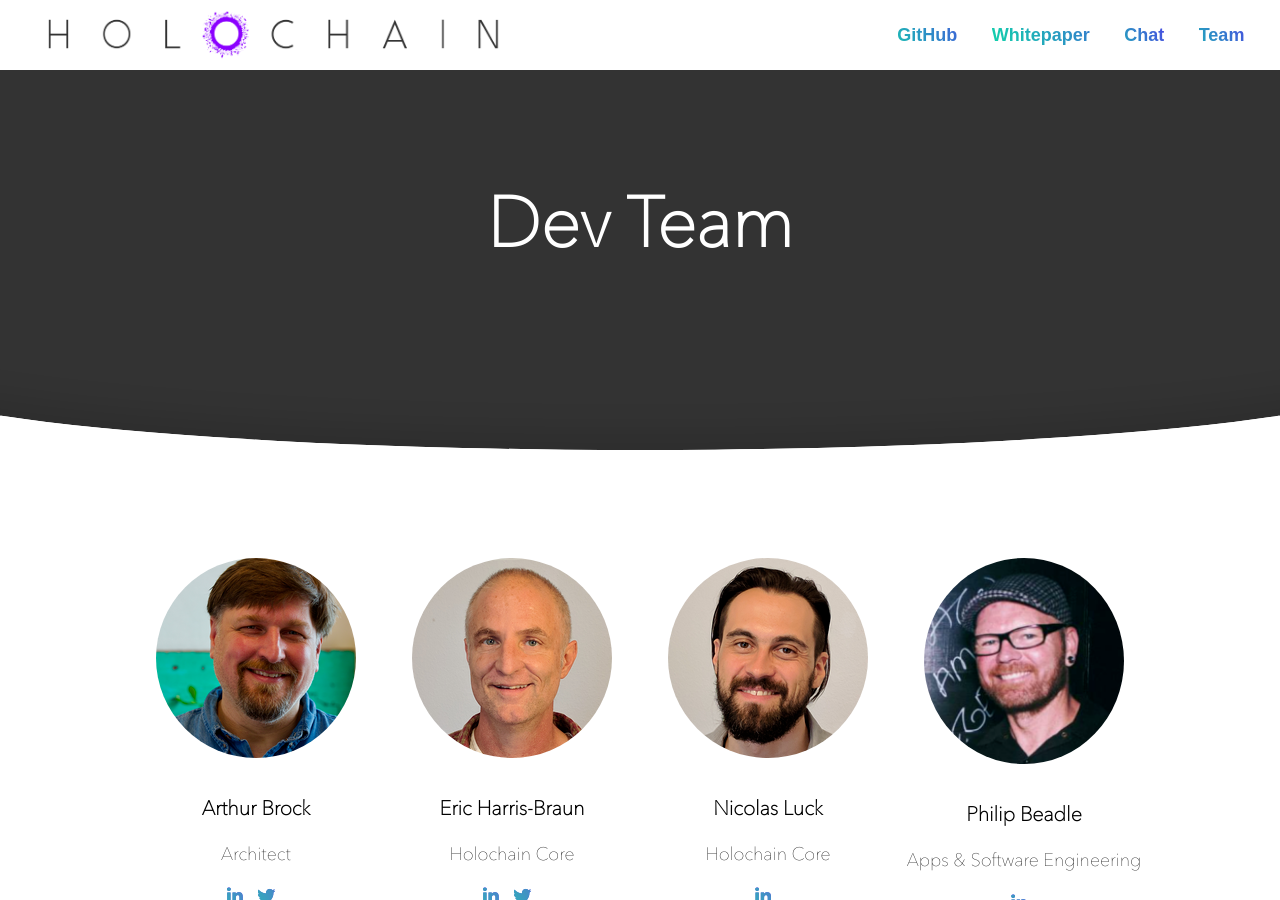
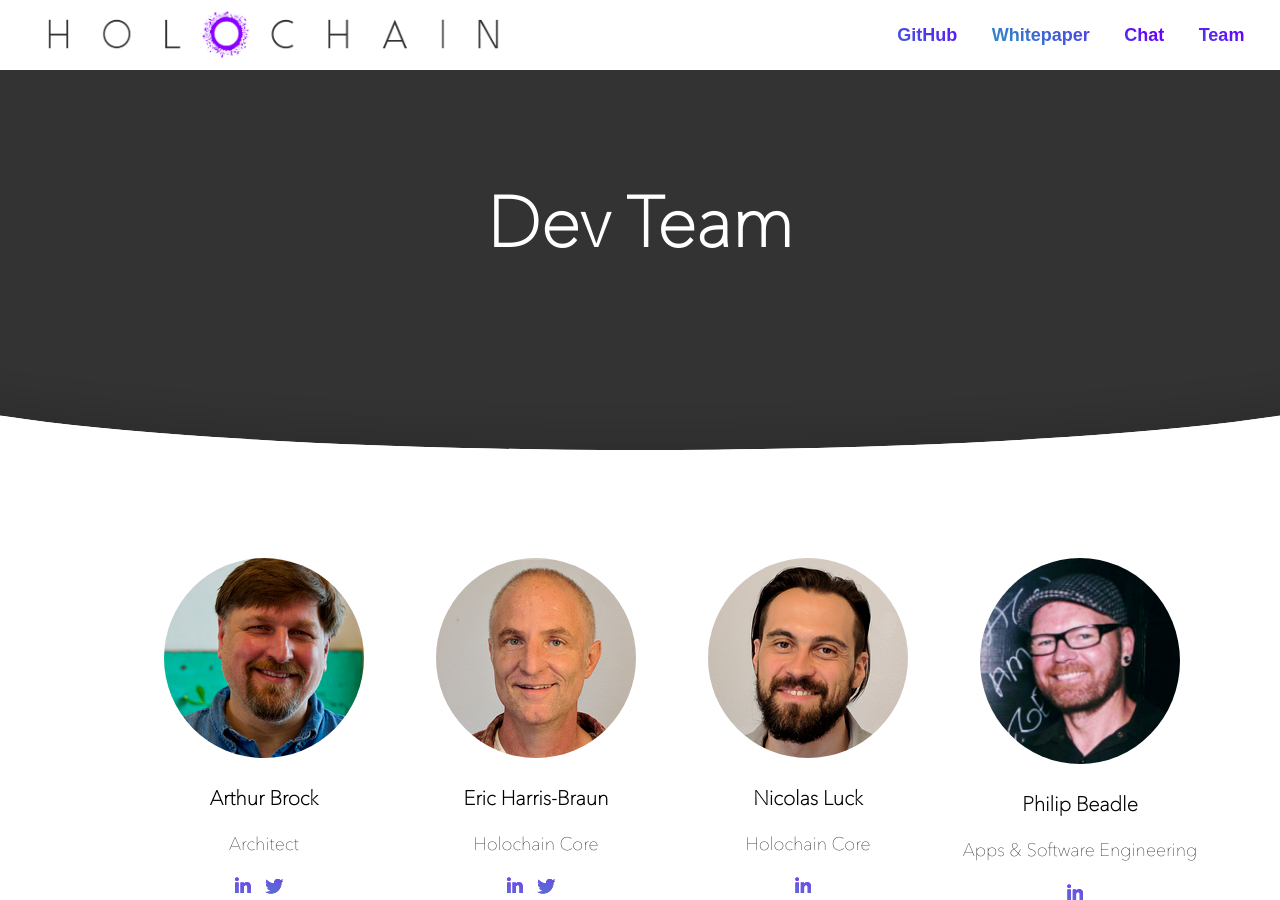
Before and after one commit to holochain/website, a Jekyll site: the page built from devteam.html, in a window 1280 px wide and 900 px high. Built offline with Jekyll 4.4.1, drawn with Linux system fonts in a browser that asks for light colours; nearby versions of some CDN libraries.

Commit message:
Updated scss optimize for ms
Optimized stylesheet to optimize for IE 9+ browsers. May need to tweak more after testing live. 9 does not render animations. Grid JS does not work on IE 8 or earlier. Addressed issue #10

```diff
--- a/css/main.scss
+++ b/css/main.scss
@@ -38,6 +38,9 @@
 }
 @mixin for-desktop-only {
   @media (min-width: 1200px) and (max-width: 1799px) { @content; }
+}
+@mixin for-most-desktops {
+  @media (min-width: 1200px) and (max-width: 1900px) { @content; }
 }
 @mixin for-big-desktop-up {
   @media (min-width: 1800px) { @content; }
@@ -117,7 +120,9 @@
 
 a {
 	color: rgb(102, 51, 255);
-	background: linear-gradient(240deg, #9900ff, #6600ff, #00ff99);
+  background:-moz-linear-gradient(240deg, #9900ff, #6600ff, #00ff99);
+  background:-o-linear-gradient(240deg, #9900ff, #6600ff, #00ff99);
+  background:-webkit-linear-gradient(240deg, #9900ff, #6600ff, #00ff99);
 	background-size: 600% 600%;
 	background-clip: text;
 	text-fill-color: transparent;
@@ -126,7 +131,9 @@
 	font-family: arial;
 	font-weight: bold;
 	i  {
-		background: linear-gradient(240deg, #9900ff, #00ff99);
+    background: -moz-linear-gradient(240deg, #9900ff, #00ff99);
+    background: -o-linear-gradient(240deg, #9900ff, #00ff99);
+    background: -webkit-linear-gradient(240deg, #9900ff, #00ff99);
 		background-size: 600% 600%;
 		background-clip: text;
 		text-fill-color: transparent;
@@ -322,7 +329,12 @@
 .column { float: left; }
 .size-1of2 { width: 50%; }
 .size-1of3 { width: 33.33333%; }
-.size-1of4 { width: 25%; }
+.size-1of4 {
+  width: 28%;
+  @include for-most-desktops {
+    width: 25%;
+    }
+  }
 
 /* Section Options */
 
@@ -733,7 +745,10 @@
 }
 
 #team {
-  margin: 0 10%;
+  margin: 0 5% 0 10%;
+  @include for-tablet-portait-only{
+    margin-right: 0%;
+  }
 }
 .team-intro {
   width: 50%;
@@ -758,17 +773,28 @@
   margin: 10px; }
 
 .team-image {
-  padding: 10px;
+  // padding: 10px; moved to .grid-item fix IE padding issues w/ img
   width: 200px; }
 
 .grid-item {
-  margin-bottom: 20px; }
+  margin-bottom: 20px;
+  padding: 10px;}
 
 .grid-item p {
     text-align: center; }
 
 .grid-item img {
-    border-radius: 50%; }
+  -moz-border-radius: 50%;
+  -webkit-border-radius: 50%;
+  -o-border-radius: 50%;
+  border-top-right-radius: 50%;
+  border-top-left-radius: 50%;
+  border-bottom-right-radius: 50%;
+  border-bottom-left-radius: 50%;
+
+ }
+
+
 
 //particle animation
 
```
